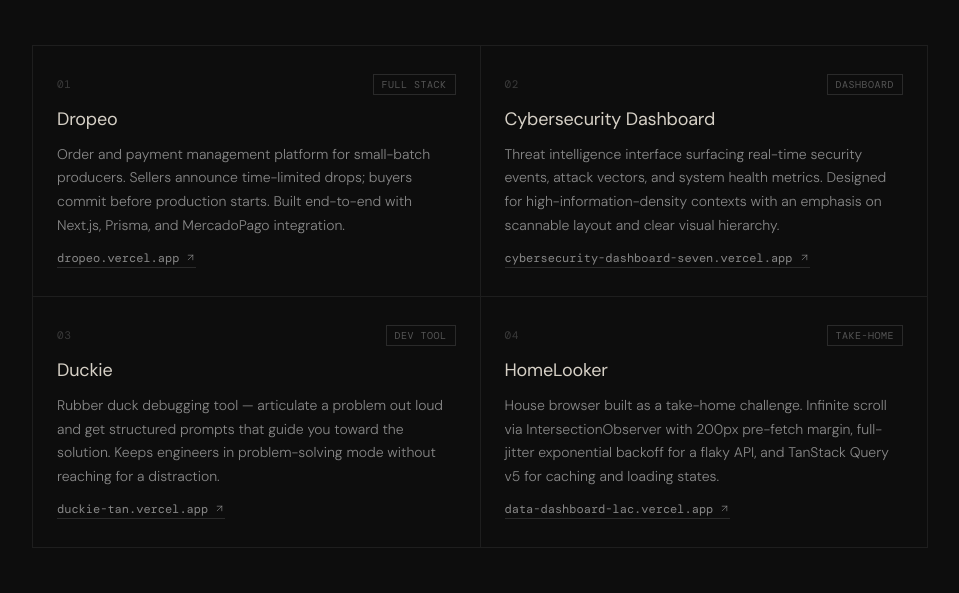
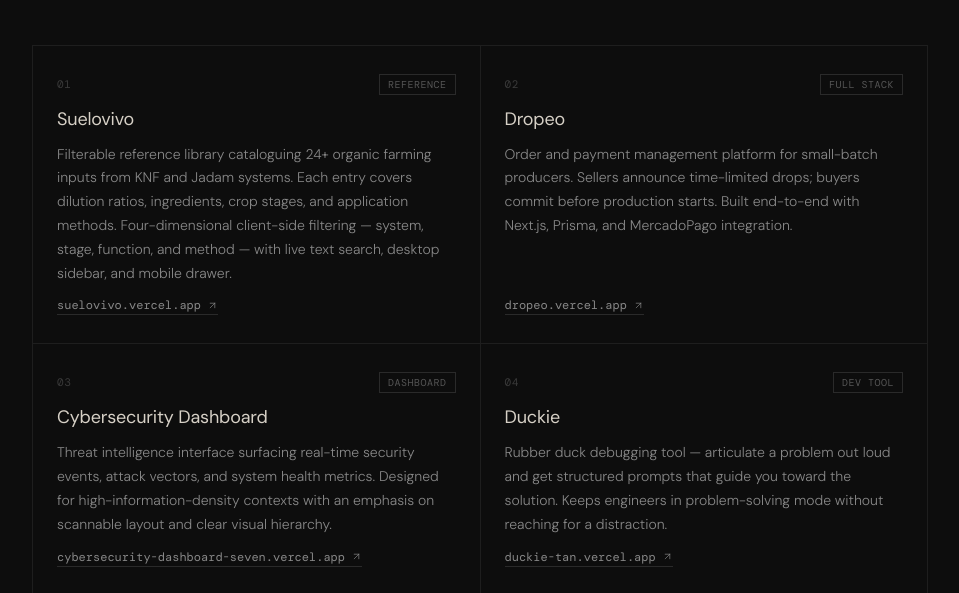
Before and after one commit to eselle/portfolio, a plain HTML site: page index.html in a window 1280 px wide. Shown: the part 205-798 px from the top of the page, without its empty margins (160-1119 px from the left). Drawn offline with nearby package versions, Linux system fonts and the light colour scheme; a web font is replaced by a local one.

Commit message:
added suelovivo

```diff
--- a/index.html
+++ b/index.html
@@ -222,6 +222,19 @@
       <article class="pf-card">
         <div class="pf-card-top">
           <span class="pf-card-num">01</span>
+          <span class="pf-tag">Reference</span>
+        </div>
+        <p class="pf-card-name">Suelovivo</p>
+        <p class="pf-card-desc">Filterable reference library cataloguing 24+ organic farming inputs from KNF and Jadam systems. Each entry covers dilution ratios, ingredients, crop stages, and application methods. Four-dimensional client-side filtering — system, stage, function, and method — with live text search, desktop sidebar, and mobile drawer.</p>
+        <a class="pf-card-link" href="https://suelovivo.vercel.app/" target="_blank" rel="noopener noreferrer">
+          suelovivo.vercel.app
+          <svg viewBox="0 0 24 24" aria-hidden="true"><path d="M7 17L17 7M17 7H7M17 7v10"/></svg>
+        </a>
+      </article>
+
+      <article class="pf-card">
+        <div class="pf-card-top">
+          <span class="pf-card-num">02</span>
           <span class="pf-tag">Full stack</span>
         </div>
         <p class="pf-card-name">Dropeo</p>
@@ -234,7 +247,7 @@
 
       <article class="pf-card">
         <div class="pf-card-top">
-          <span class="pf-card-num">02</span>
+          <span class="pf-card-num">03</span>
           <span class="pf-tag">Dashboard</span>
         </div>
         <p class="pf-card-name">Cybersecurity Dashboard</p>
@@ -247,7 +260,7 @@
 
       <article class="pf-card">
         <div class="pf-card-top">
-          <span class="pf-card-num">03</span>
+          <span class="pf-card-num">04</span>
           <span class="pf-tag">Dev tool</span>
         </div>
         <p class="pf-card-name">Duckie</p>
@@ -260,7 +273,7 @@
 
       <article class="pf-card">
         <div class="pf-card-top">
-          <span class="pf-card-num">04</span>
+          <span class="pf-card-num">05</span>
           <span class="pf-tag">Take-home</span>
         </div>
         <p class="pf-card-name">HomeLooker</p>
```
